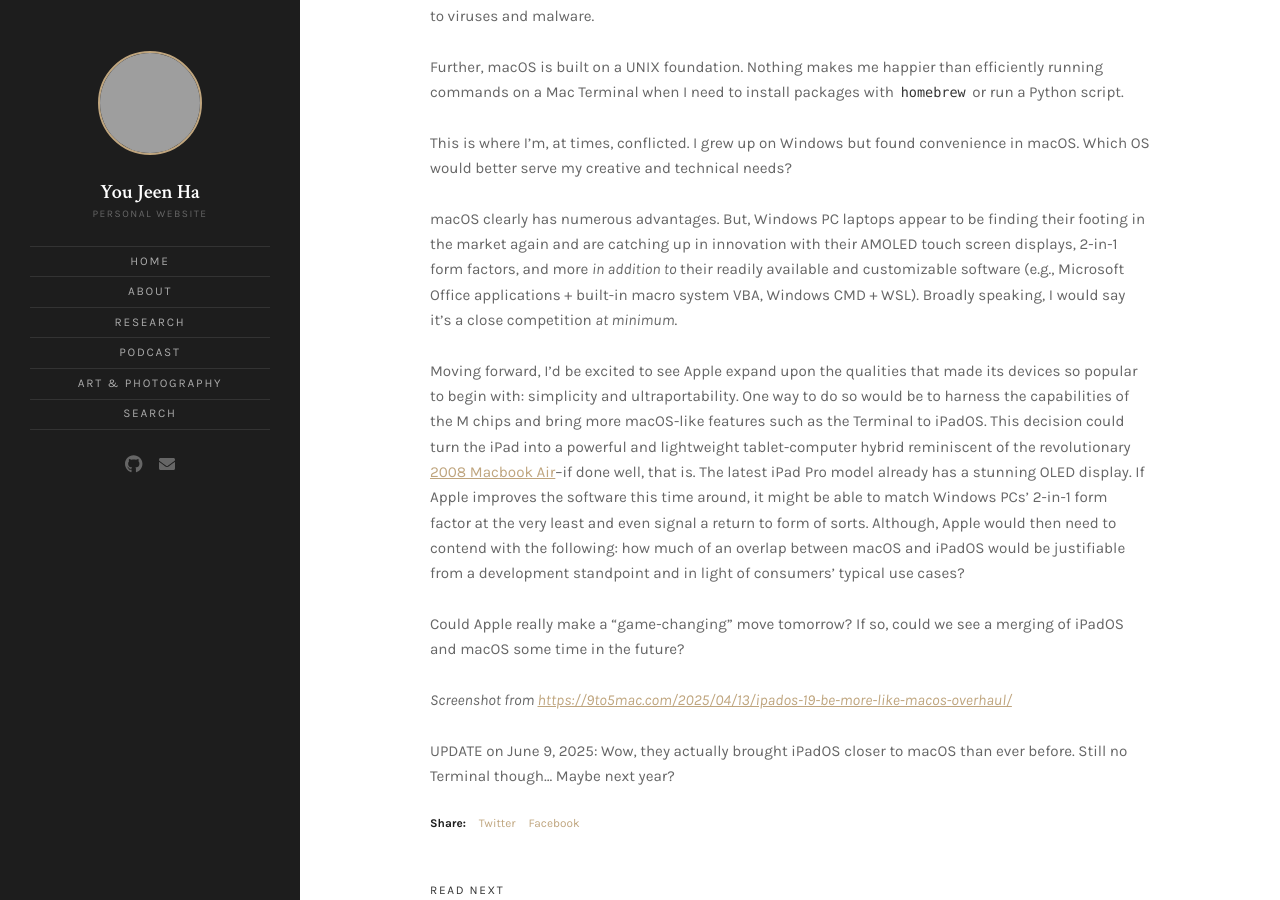
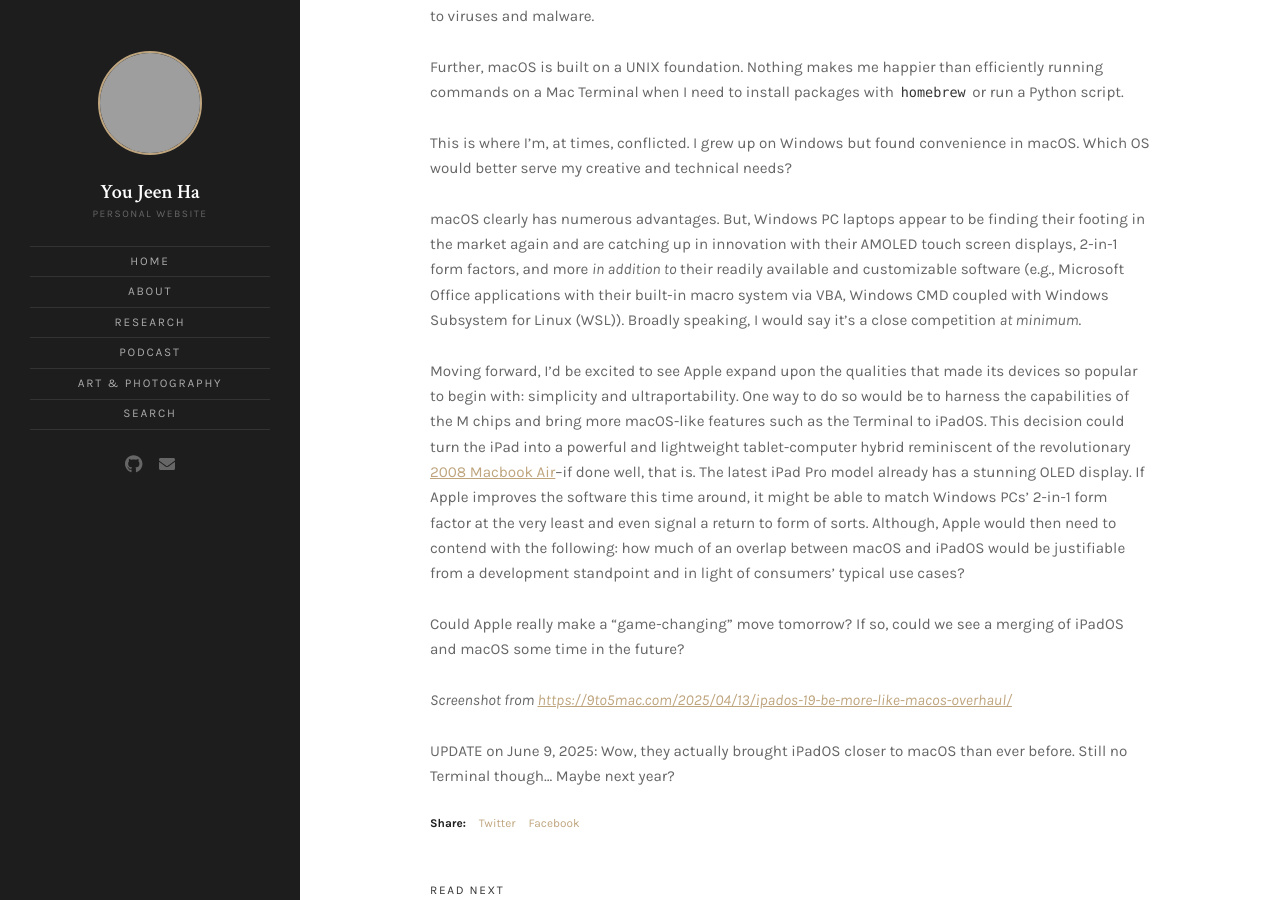
Before and after one commit to hyoujeen/hyoujeen.github.io, a Jekyll site: the page built from _posts/2025-06-08-could-ipados-become-more-like-macos-to-stay-competitive.md, in a window 1280 px wide and 900 px high, scrolled down 1387 px, cut to the strip 0-900 px from the top of the window. Built offline with Jekyll 4.4.1, drawn with Linux system fonts in a browser that asks for light colours; grey boxes are pictures that could not be loaded.

Commit message:
Update 2025-06-08-could-ipados-become-more-like-macos-to-stay-competitive.md

```diff
--- a/_posts/2025-06-08-could-ipados-become-more-like-macos-to-stay-competitive.md
+++ b/_posts/2025-06-08-could-ipados-become-more-like-macos-to-stay-competitive.md
@@ -16,7 +16,7 @@ Further, macOS is built on a UNIX foundation. Nothing makes me happier than effi
 
 This is where I'm, at times, conflicted. I grew up on Windows but found convenience in macOS. Which OS would better serve my creative and technical needs?
 
-macOS clearly has numerous advantages. But, Windows PC laptops appear to be finding their footing in the market again and are catching up in innovation with their AMOLED touch screen displays, 2-in-1 form factors, and more <i>in addition to</i> their readily available and customizable software (e.g., Microsoft Office applications + built-in macro system VBA, Windows CMD + WSL). Broadly speaking, I would say it's a close competition <i>at minimum</i>.
+macOS clearly has numerous advantages. But, Windows PC laptops appear to be finding their footing in the market again and are catching up in innovation with their AMOLED touch screen displays, 2-in-1 form factors, and more <i>in addition to</i> their readily available and customizable software (e.g., Microsoft Office applications with their built-in macro system via VBA, Windows CMD coupled with Windows Subsystem for Linux (WSL)). Broadly speaking, I would say it's a close competition <i>at minimum</i>.
 
 Moving forward, I'd be excited to see Apple expand upon the qualities that made its devices so popular to begin with: simplicity and ultraportability.
 One way to do so would be to harness the capabilities of the M chips and bring more macOS-like features such as the Terminal to iPadOS. This decision could turn the iPad into a powerful and lightweight tablet-computer hybrid reminiscent of the revolutionary [2008 Macbook Air](https://youtu.be/OIV6peKMj9M?si=kN0Oc9q8iEx3D-v0){:target="_blank"}--if done well, that is. The latest iPad Pro model already has a stunning OLED display. If Apple improves the software this time around, it might be able to match Windows PCs' 2-in-1 form factor at the very least and even signal a return to form of sorts. Although, Apple would then need to contend with the following: how much of an overlap between macOS and iPadOS would be justifiable from a development standpoint and in light of consumers' typical use cases?
```
